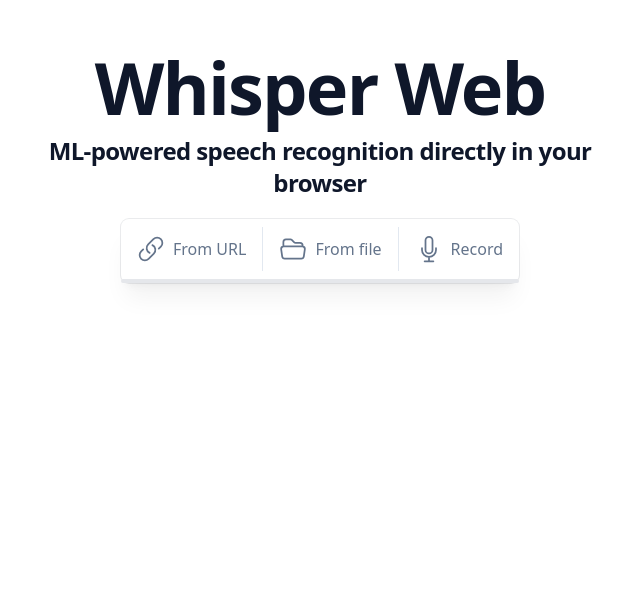
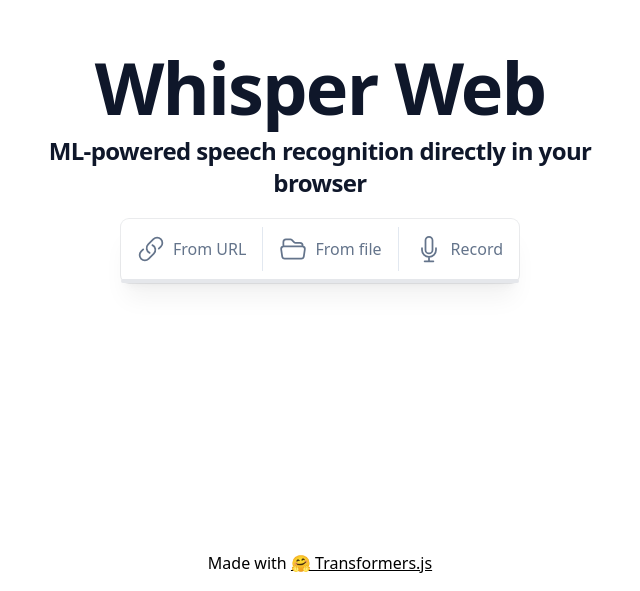
Before and after one commit to biginfo2012/whisper-web, a React (Vite) app: page / in a window 1280 px wide. Shown: the part 209-800 px from the top of the page, without its empty margins (320-960 px from the left). Built offline with nearby package versions, Linux system fonts and the light colour scheme.

Commit message:
Add footer link for Transformers.js GitHub

```diff
--- a/src/App.tsx
+++ b/src/App.tsx
@@ -17,6 +17,16 @@
                 <AudioManager transcriber={transcriber} />
                 <Transcript transcribedData={transcriber.output} />
             </div>
+
+            <div className='absolute bottom-4'>
+                Made with{" "}
+                <a
+                    className='underline'
+                    href='https://github.com/xenova/transformers.js'
+                >
+                    🤗 Transformers.js
+                </a>
+            </div>
         </div>
     );
 }
```
